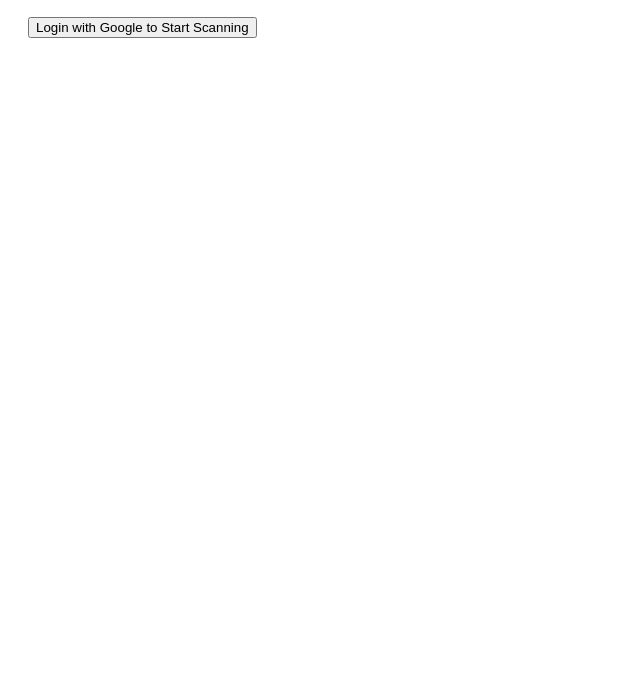
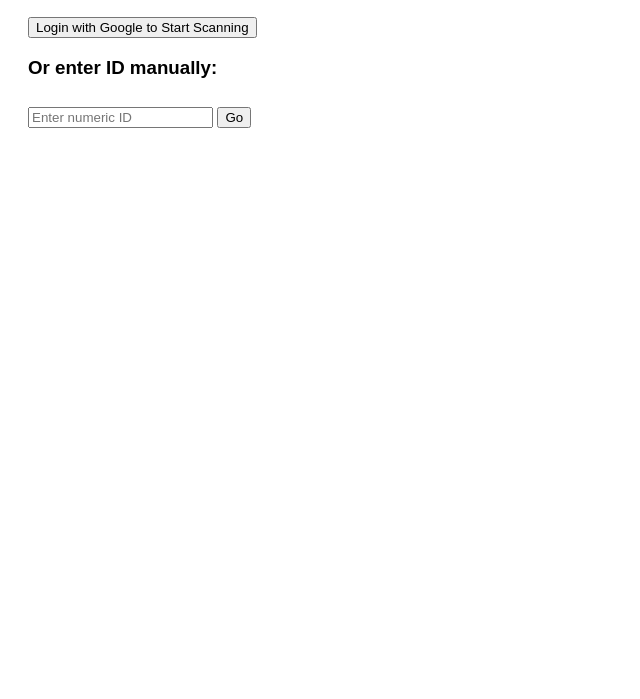
Before and after one commit to matesaman9910/VAF-ID-System, a plain HTML site: page scanner.html in a window 1280 px wide. Shown: the part 101-800 px from the top of the page, without its empty margins (0-640 px from the left). Drawn offline with Linux system fonts and the light colour scheme; no server answers.

Commit message:
Update scanner.html

```diff
--- a/scanner.html
+++ b/scanner.html
@@ -20,6 +20,10 @@
     <p>Logged in as <span id="userEmail"></span></p>
     <button id="logoutBtn">Logout</button>
   </div>
+
+  <h3>Or enter ID manually:</h3>
+  <input type="number" id="manualIdInput" placeholder="Enter numeric ID" />
+  <button onclick="manualGo()">Go</button>
 
   <div id="scannerContainer">
     <div id="reader" style="width:300px;"></div>
@@ -100,6 +104,15 @@
     function onScanError(errorMessage) {
       // Optional: show scan errors
     }
+
+    function manualGo() {
+      const id = document.getElementById('manualIdInput').value.trim();
+      if (!id || !/^\d+$/.test(id)) {
+        alert("Please enter a valid numeric ID.");
+        return;
+      }
+      window.location.href = `profile.html?id=${id}`;
+    }
   </script>
 </body>
 </html>
```
